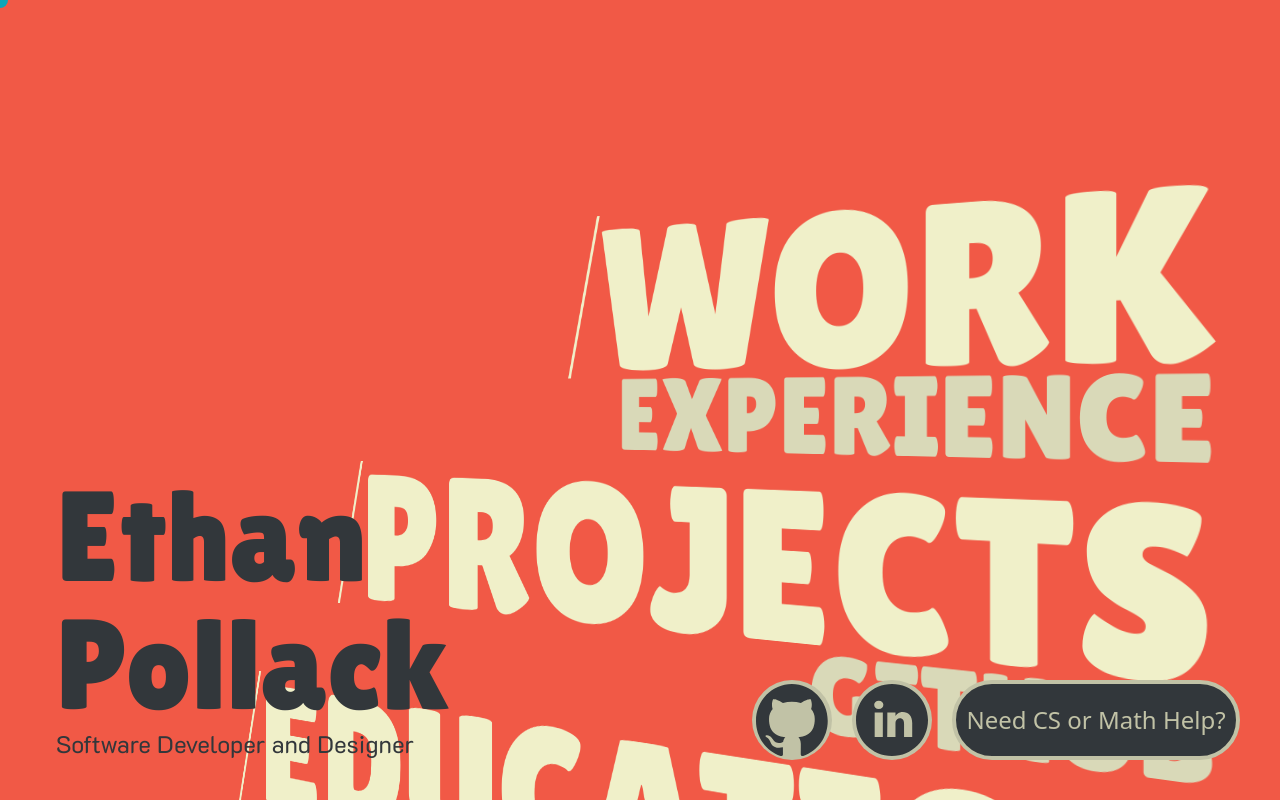
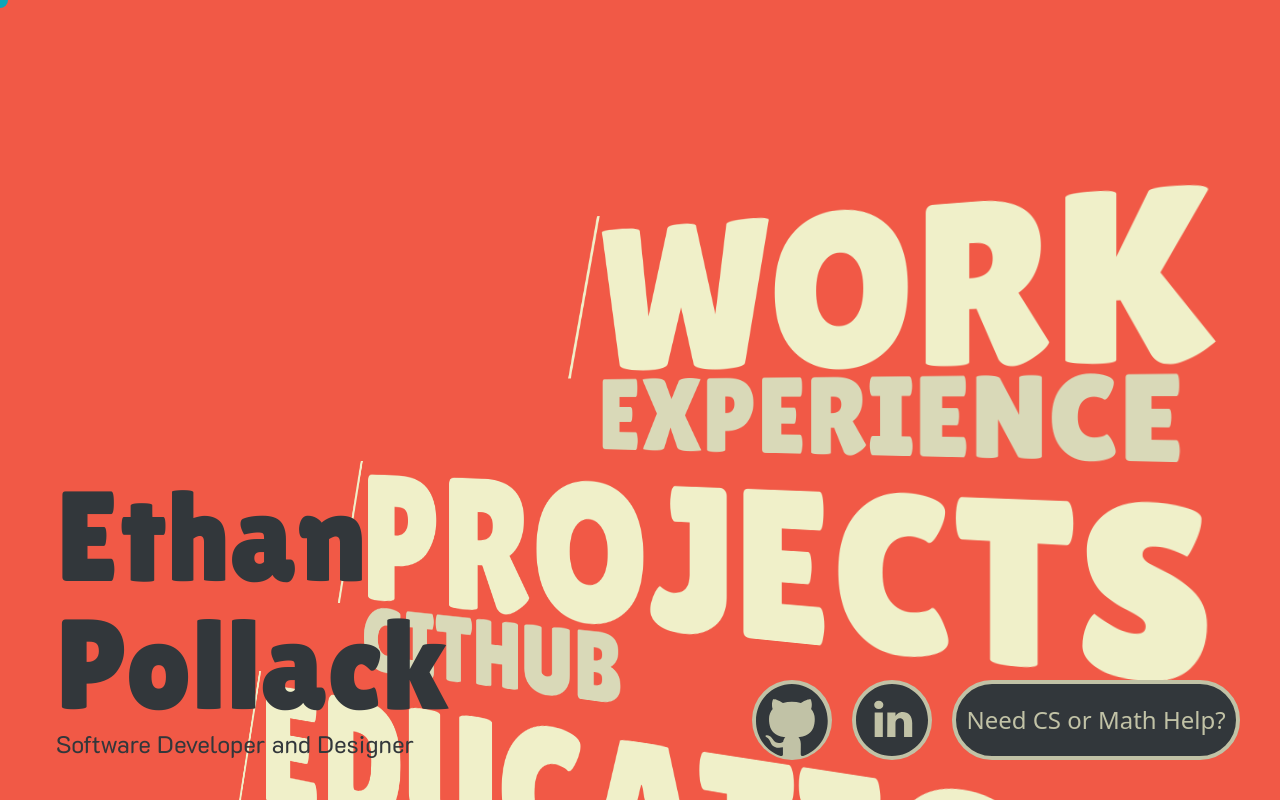
Before and after one commit to epoll31/epoll31.github.io, a Next.js app: page / in a window 1280 px wide. Built offline with nearby package versions, Linux system fonts and the light colour scheme.

Commit message:
test: fix links

```diff
--- a/src/app/components/major/SideSections.tsx
+++ b/src/app/components/major/SideSections.tsx
@@ -49,6 +49,7 @@ const Section = React.forwardRef((
                     }}
                     href={section.redirect}
                 >
+                    <a>
                         {
                             section.lines.map((line, i) => {
                                 const size = line.size == 1 ? "text-6xl md:text-[8rem] lg:text-[10rem] xl:text-[16rem]" :
@@ -102,6 +103,7 @@ const Section = React.forwardRef((
                                 )
                             })
                         }
+                    </a>
                 </Link>
             </li>
         </>
```
Lines whose indentation alone changed are shown as unchanged.
